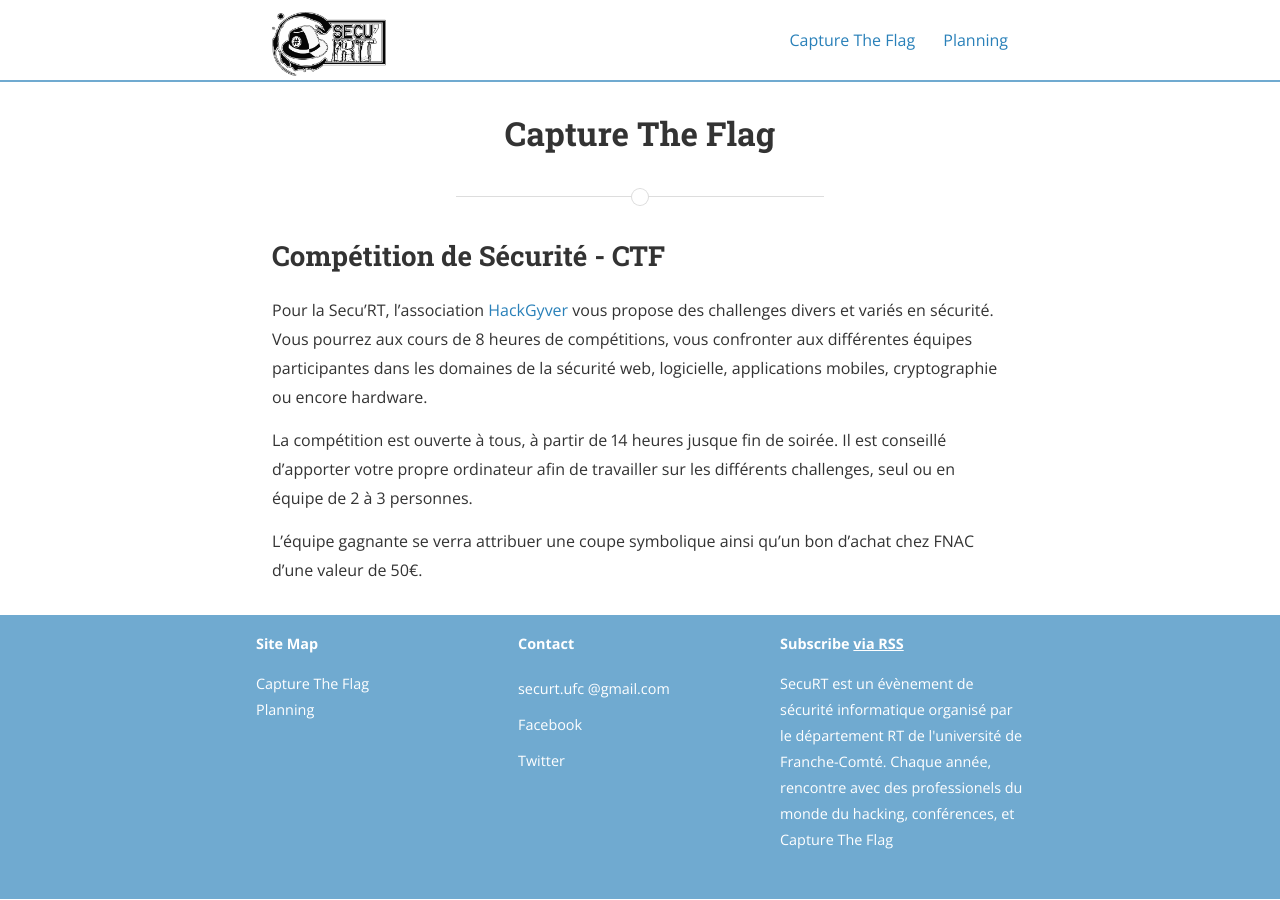
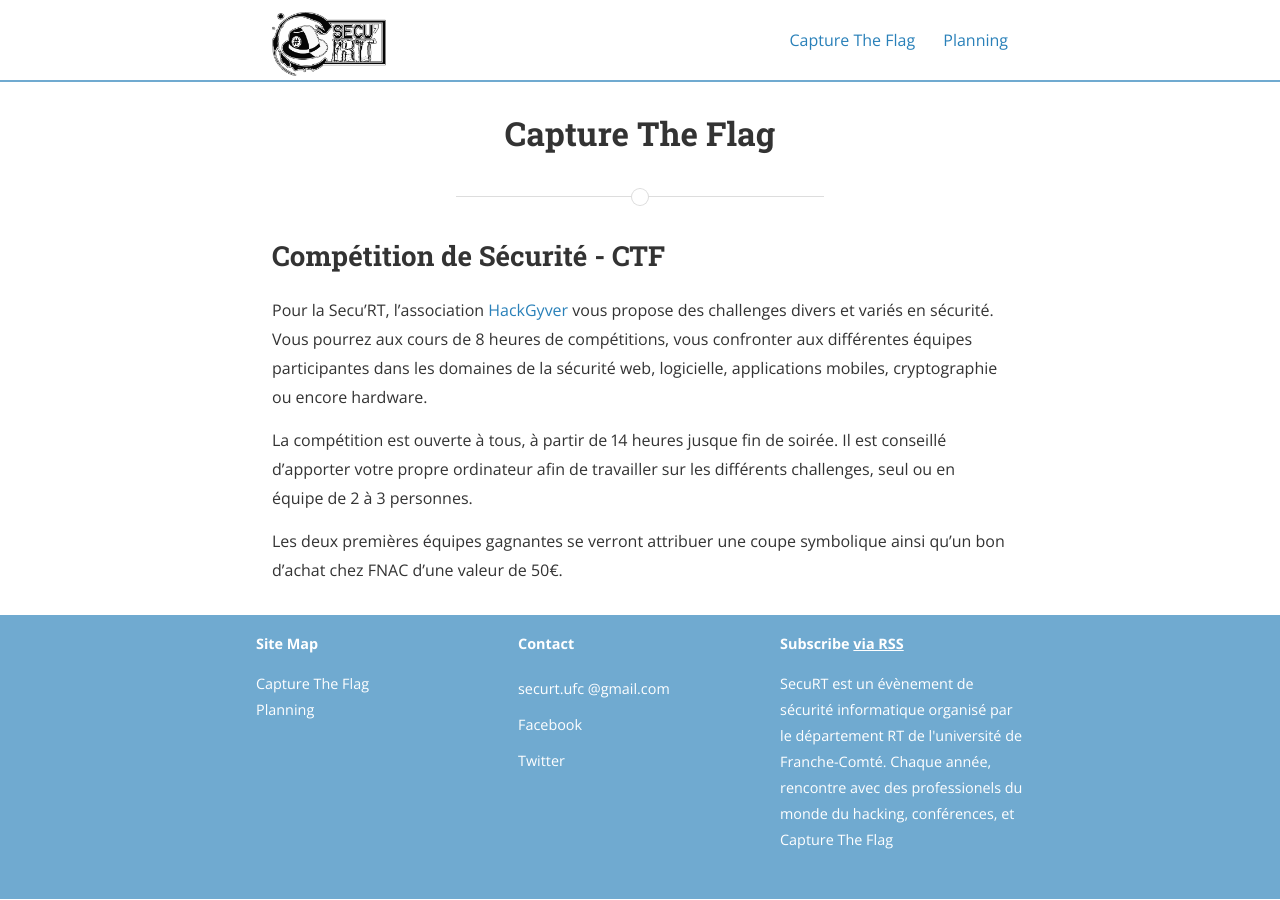
Before and after one commit to SecuRT/securt.github.io, a Jekyll site: the page built from ctf.md, in a window 1280 px wide. Built offline with Jekyll 4.4.1, drawn with Linux system fonts in a browser that asks for light colours; nearby versions of some CDN libraries.

Commit message:
Correction des prix

```diff
--- a/ctf.md
+++ b/ctf.md
@@ -13,4 +13,4 @@ dans les domaines de la sécurité web, logicielle, applications mobiles, crypto
 La compétition est ouverte à tous, à partir de 14 heures jusque fin de soirée. Il est conseillé d'apporter votre propre
 ordinateur afin de travailler sur les différents challenges, seul ou en équipe de 2 à 3 personnes.
 
-L'équipe gagnante se verra attribuer une coupe symbolique ainsi qu'un bon d'achat chez FNAC d'une valeur de 50€.
+Les deux premières équipes gagnantes se verront attribuer une coupe symbolique ainsi qu'un bon d'achat chez FNAC d'une valeur de 50€.
```
